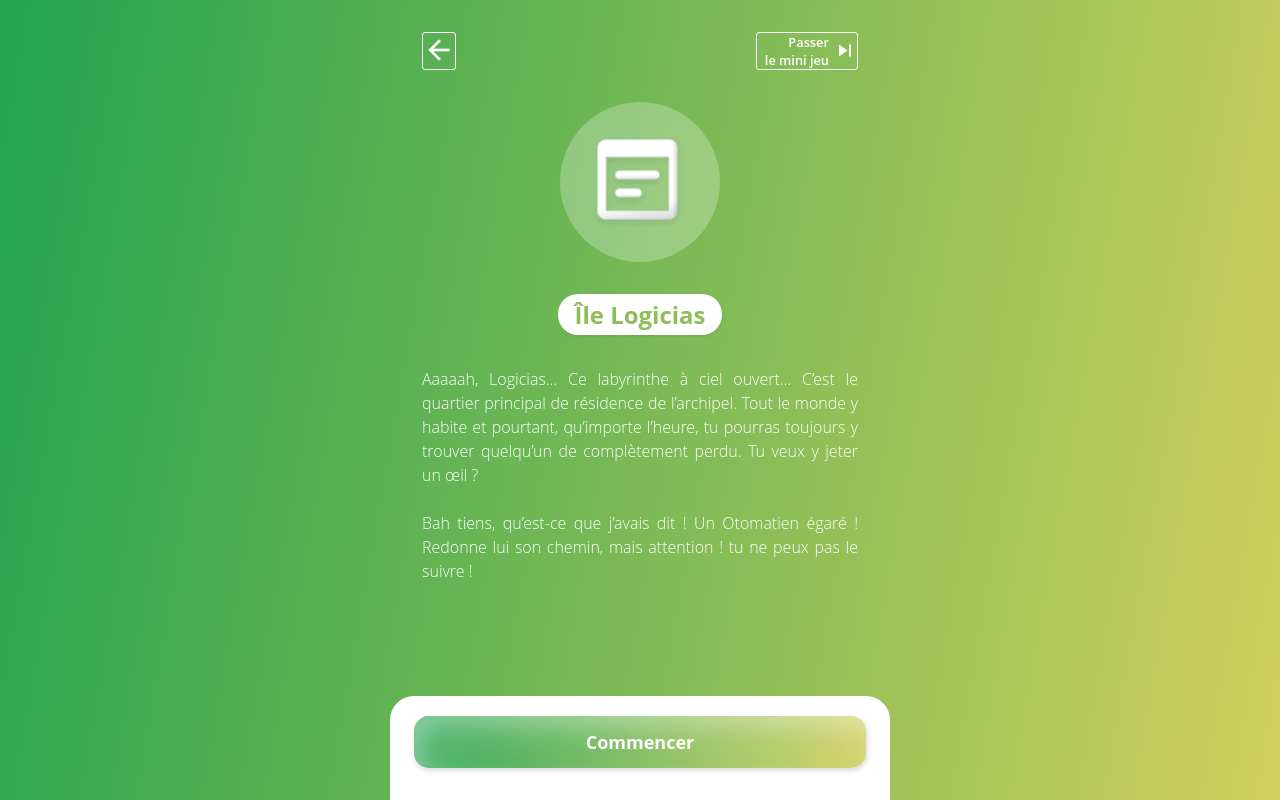
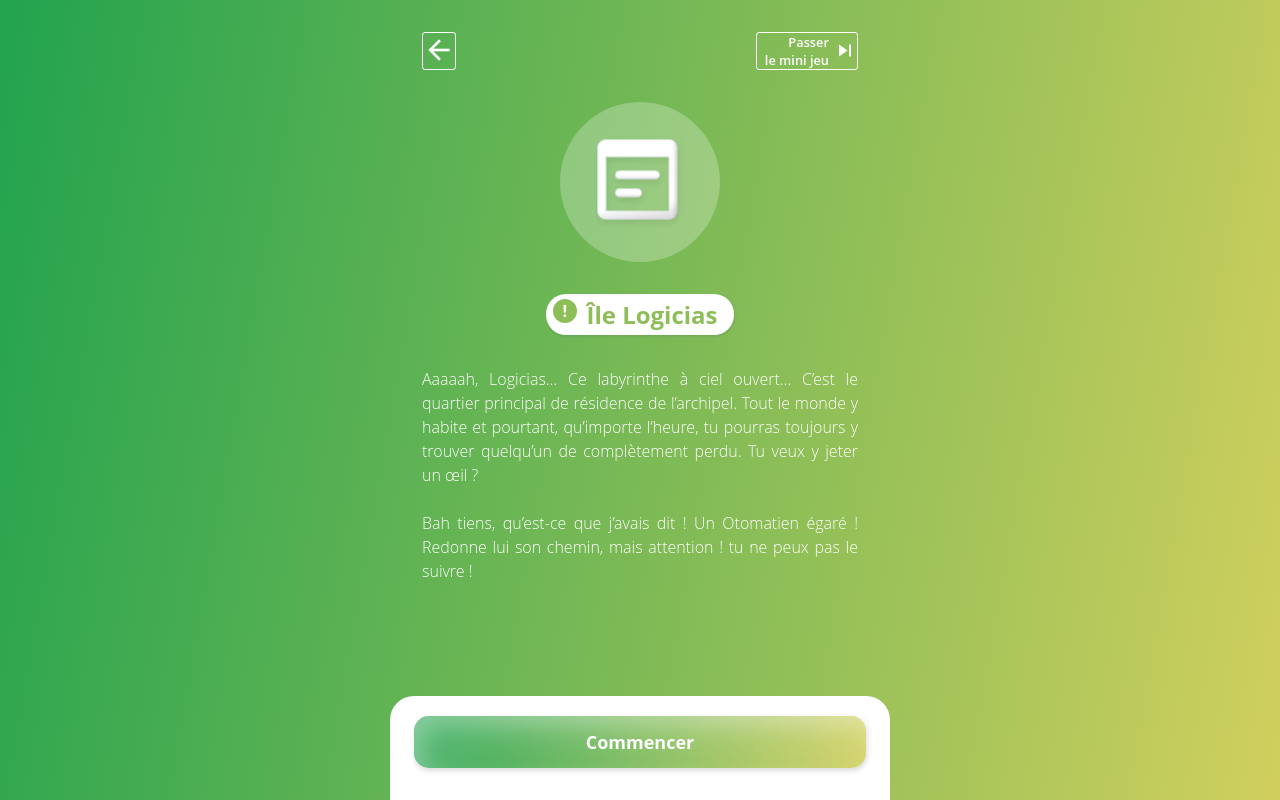
Before and after one commit to Kiclos/filles-du-numerique, a Vue app: page / in a window 1280 px wide. Built offline with nearby package versions, Linux system fonts and the light colour scheme.

Commit message:
feat: game presentation

```diff
--- a/src/assets/scss/_game-presentation.scss
+++ b/src/assets/scss/_game-presentation.scss
@@ -9,6 +9,10 @@
 
   .dt-island__title {
     color: $text-color;
+
+    [class^="icon-"] {
+      background-color: $text-color;
+    }
   }
 }
 
@@ -118,6 +122,14 @@
       border-radius: 1.25rem;
       margin-bottom: 2rem;
       padding: .25rem 1rem;
+      padding-left: 2.5rem;
+
+      [class^="icon-"] {
+        height: 1.5rem;
+        width: 1.5rem;
+        border-radius: .75rem;
+        font-size: 1rem;
+      }
     }
 
     &__text {
--- a/src/assets/scss/_islands.scss
+++ b/src/assets/scss/_islands.scss
@@ -82,6 +82,7 @@
     position: relative;
     margin-bottom: .5rem;
     padding: .25rem .75rem;
+    padding-left: 1.8rem;
     color: $black;
     font-weight: bold;
     border: none;
@@ -91,6 +92,7 @@
     transition: .3s;
 
     [class^="icon-"] {
+      font-family: 'Open Sans', sans-serif!important;
       position: absolute;
       top: .3rem;
       left: .4rem;
@@ -105,7 +107,6 @@
       font-weight: bold;
       font-size: .8rem;
       color: $white;
-      transform: scale(0);
       transition: .3s;
 
       &:before {
@@ -113,12 +114,8 @@
       }
     }
 
-    &.-checked {
-      padding-left: 1.8rem;
-
-      [class^="icon-"] {
-        transform: scale(1);
-      }
+    &.-checked [class^="icon-"] {
+      font-family: 'icon' !important;
     }
   }
 
--- a/src/components/Islands/IslandTitle.vue
+++ b/src/components/Islands/IslandTitle.vue
@@ -1,6 +1,7 @@
 <template>
   <button class="dt-island__title" :class="{ '-checked': checked }">
-    <span class="icon-done"></span>
+    <span class="icon-done" v-if="checked"></span>
+    <span class="icon-" v-else>!</span>
     <slot></slot>
   </button>
 </template>
```
